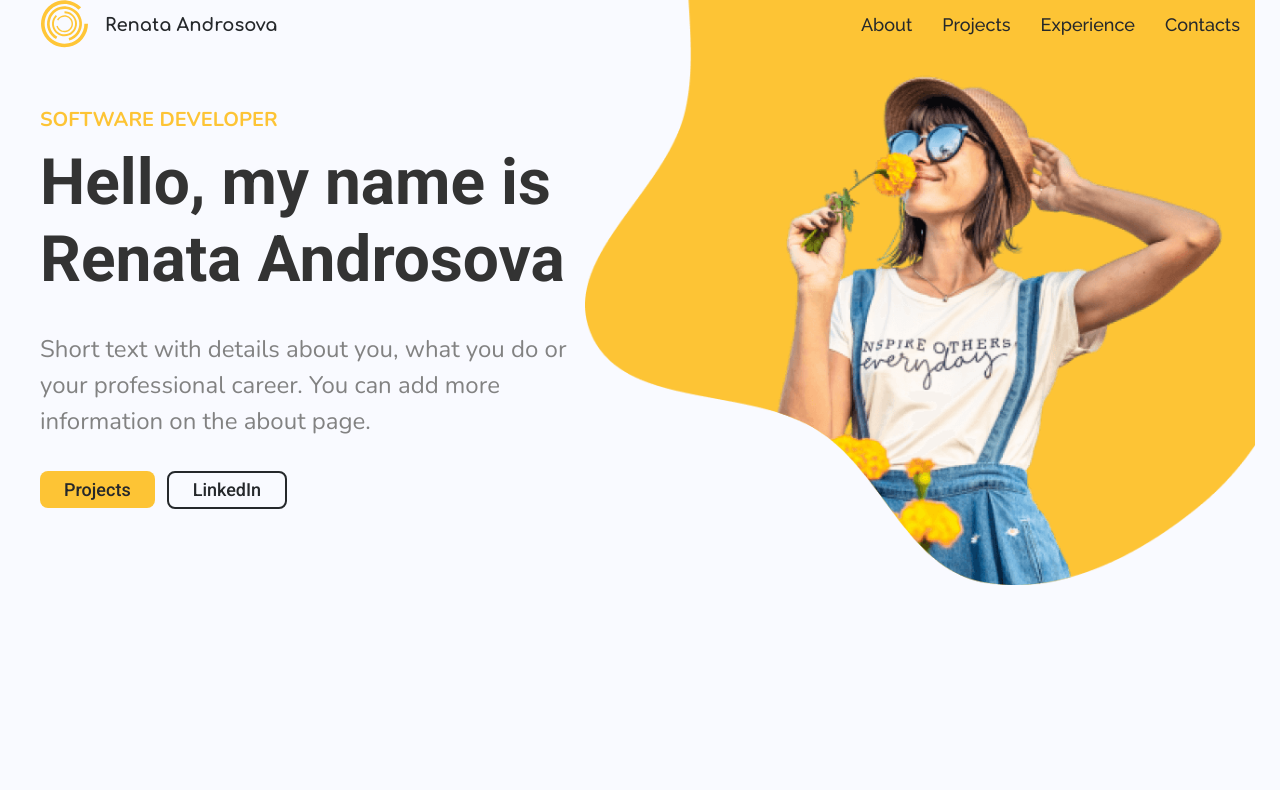
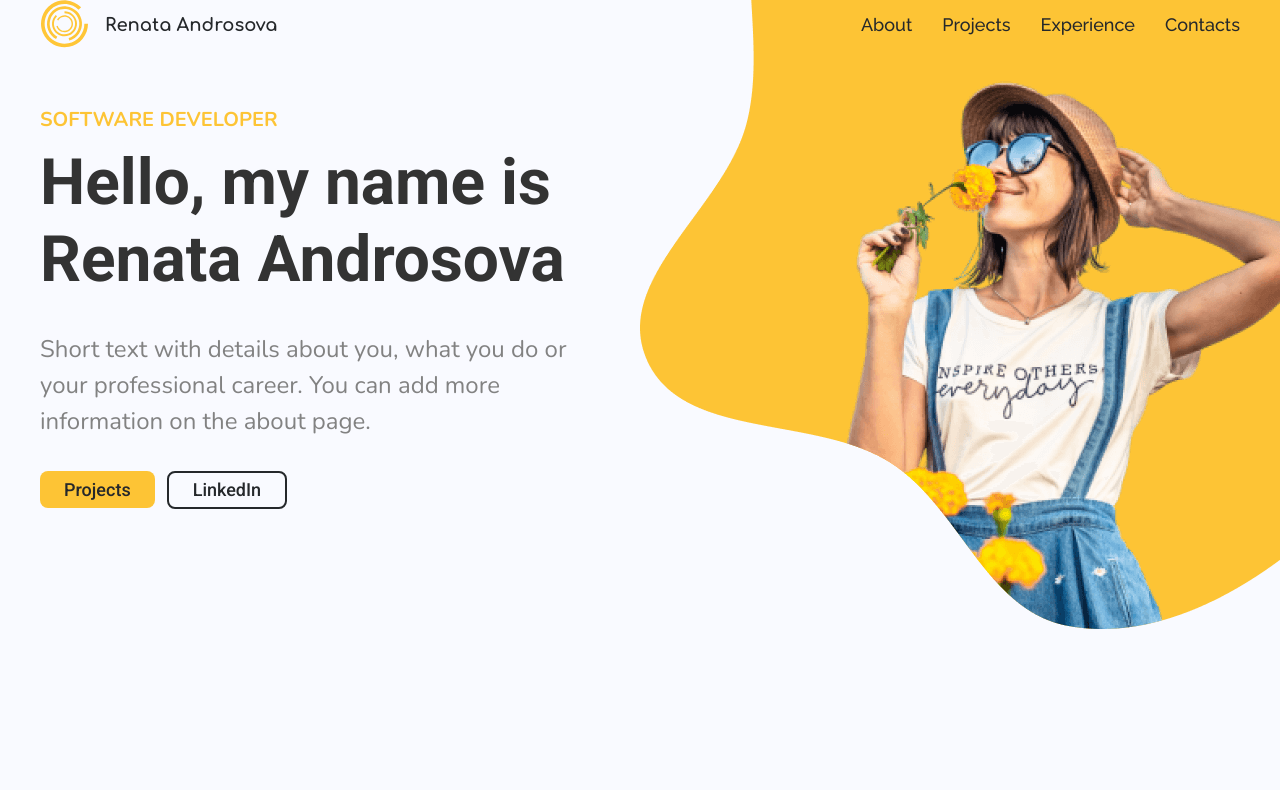
Before and after one commit to Renata-And/portfolio, a React app: page / in a window 1280 px wide. Shown: the top 790 px of the page. Built offline with nearby package versions, Linux system fonts and the light colour scheme; a web font is replaced by a local one.

Commit message:
Changed styles for background image

```diff
--- a/src/layout/sections/hero/Hero.tsx
+++ b/src/layout/sections/hero/Hero.tsx
@@ -23,7 +23,7 @@ export const Hero = () => {
             </div>
           </FlexWrapper>
           <ImageWrapper>
-            <Image src={bgImage} />
+            {/* <Image src={bgImage} /> */}
             <Photo src={photo} />
           </ImageWrapper>
         </FlexWrapper>
@@ -36,6 +36,7 @@ export const Hero = () => {
 const StyledHero = styled.section`
   position: relative;
   z-index: 0;
+  overflow-x: clip;
   /* outline: 1px solid blueviolet; */
   ${Button} {
     margin-bottom: 110px;
@@ -71,22 +72,35 @@ const Text = styled.p`
   z-index: 2;
 `
 
+// Закоммиченные свойства для размешения фона через тег img
+
 const ImageWrapper = styled.div`
-  position: relative;
+  /* position: relative; */
+  max-width: 720px;
   width: 100%;
+
+  background-image: url(${bgImage});
+  background-repeat: no-repeat;
+  background-size: contain;
+
+  margin-top: -50px;
+  margin-right: -120px;
 `
-
-const Image = styled.img`
-  position: absolute;
-  top: -50px;
-  right: -15px;
-`
+// const Image = styled.img`
+//   position: absolute;
+//   top: -50px;
+//   right: -15px;
+// `
 
 const Photo = styled.img`
-  position: relative;
+  /* position: relative;
   top: -50px;
-  right: -15px;
+  right: -15px; */
   mask-image: url(${bgImage});
   mask-size: cover;
   mask-position: center;
+
+  max-width: 720px;
+  width: 100%;
+  object-fit: cover;
 `
```
